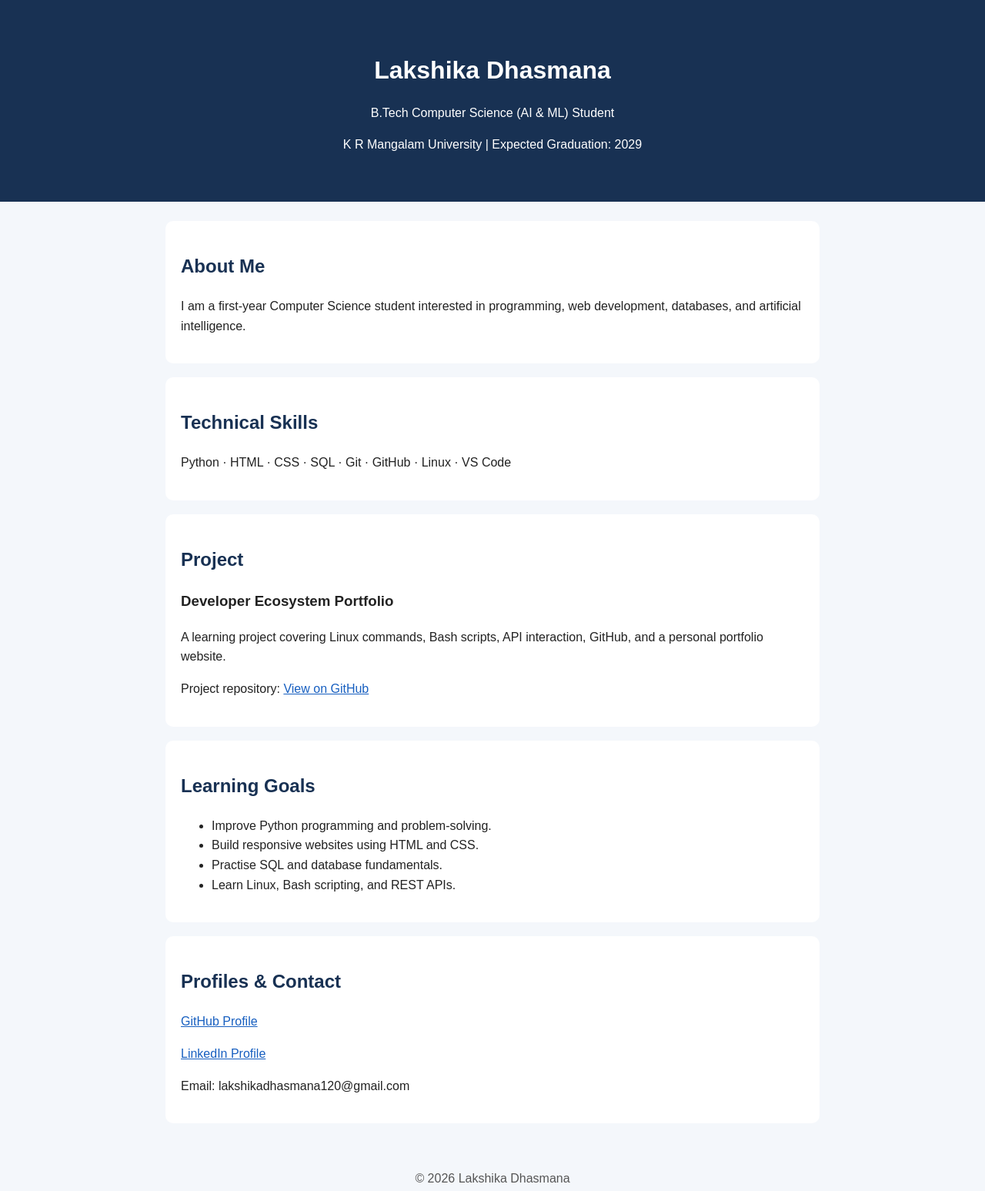
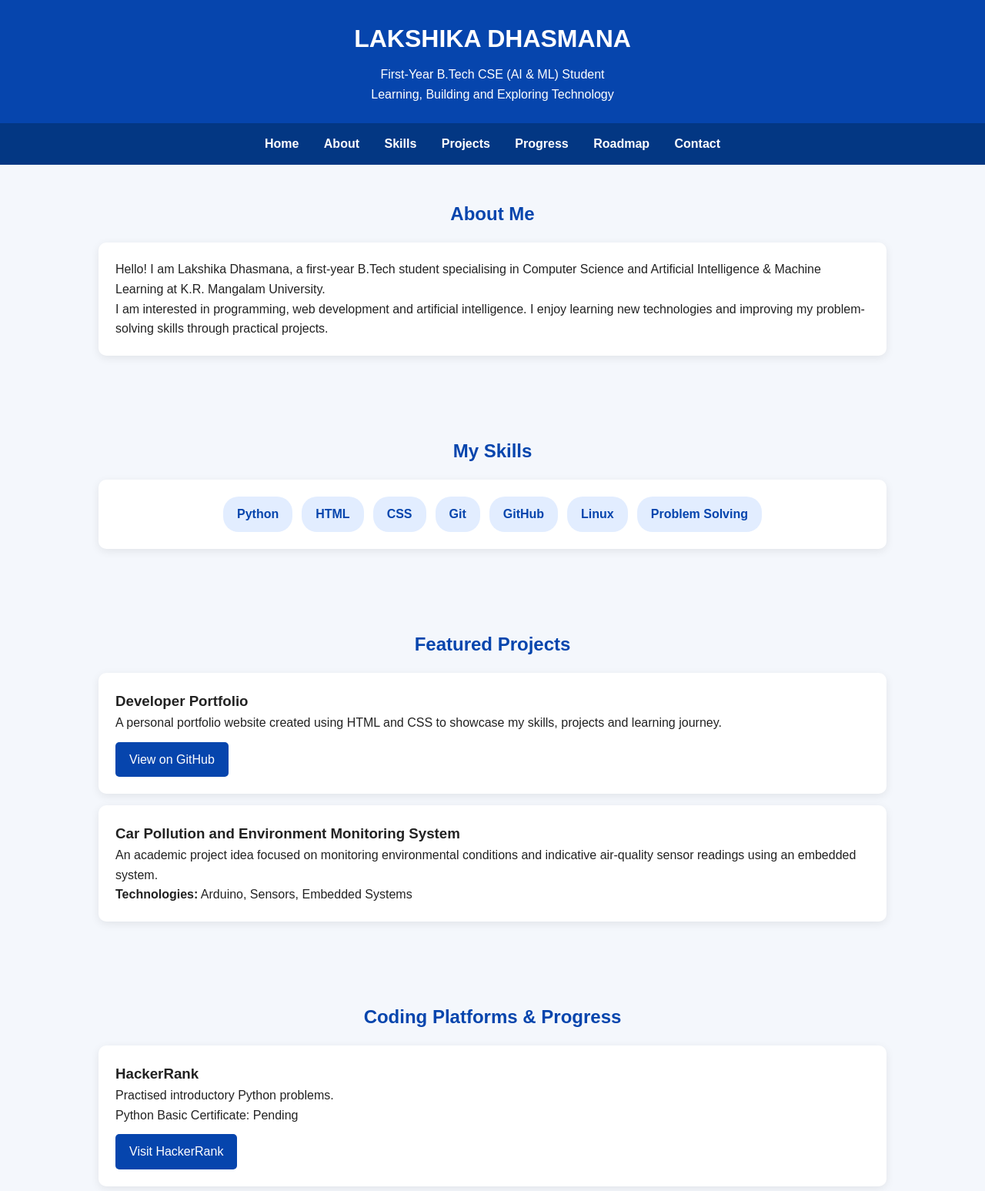
Before and after one commit to lakshika67/DeveloperPortfolio, a plain HTML site: page index.html in a window 1280 px wide. Shown: the top 1547 px of the page at 77% size. Drawn offline with Linux system fonts and the light colour scheme.

Commit message:
feat: update developer portfolio website

```diff
--- a/index.html
+++ b/index.html
@@ -1,93 +1,268 @@
+
 <!DOCTYPE html>
 <html lang="en">
 <head>
     <meta charset="UTF-8">
     <meta name="viewport" content="width=device-width, initial-scale=1.0">
     <title>Lakshika Dhasmana | Developer Portfolio</title>
+
     <style>
+        * {
+            margin: 0;
+            padding: 0;
+            box-sizing: border-box;
+            scroll-behavior: smooth;
+        }
+
         body {
-      margin: 0;
             font-family: Arial, sans-serif;
-      background: #f4f7fb;
+            background: #f4f7fc;
             color: #222;
             line-height: 1.6;
         }
+
         header {
-      background: #183153;
+            background: #0645ad;
+            color: white;
+            padding: 25px 8%;
+            text-align: center;
+        }
+
+        header h1 {
+            font-size: 32px;
+            margin-bottom: 8px;
+        }
+
+        nav {
+            background: #033783;
+            padding: 14px;
+            text-align: center;
+            position: sticky;
+            top: 0;
+            z-index: 10;
+        }
+
+        nav a {
+            color: white;
+            text-decoration: none;
+            margin: 0 14px;
+            font-weight: bold;
+        }
+
+        nav a:hover {
+            color: #b9d5ff;
+        }
+
+        section {
+            padding: 45px 10%;
+            scroll-margin-top: 65px;
+        }
+
+        h2 {
+            color: #0645ad;
+            margin-bottom: 18px;
+            text-align: center;
+        }
+
+        .card {
+            background: white;
+            padding: 22px;
+            margin: 15px 0;
+            border-radius: 10px;
+            box-shadow: 0 3px 12px rgba(0,0,0,0.08);
+        }
+
+        .skills {
+            display: flex;
+            flex-wrap: wrap;
+            gap: 12px;
+            justify-content: center;
+        }
+
+        .skills span {
+            background: #e2edff;
+            color: #0645ad;
+            padding: 10px 18px;
+            border-radius: 20px;
+            font-weight: bold;
+        }
+
+        .button {
+            display: inline-block;
+            background: #0645ad;
+            color: white;
+            padding: 10px 18px;
+            margin-top: 12px;
+            border-radius: 5px;
+            text-decoration: none;
+        }
+
+        .button:hover {
+            background: #033783;
+        }
+
+        footer {
+            background: #033783;
             color: white;
             text-align: center;
-      padding: 45px 20px;
+            padding: 20px;
         }
-    header h1 { margin-bottom: 5px; }
-    main {
-      max-width: 850px;
-      margin: 25px auto;
-      padding: 0 18px;
+
+        a {
+            color: #0645ad;
         }
-    section {
-      background: white;
-      padding: 20px;
-      margin-bottom: 18px;
-      border-radius: 10px;
-    }
-    h2 { color: #183153; }
-    a { color: #175fc0; }
-    footer {
-      text-align: center;
-      padding: 18px;
-      color: #555;
+
+        footer a {
+            color: white;
         }
     </style>
 </head>
+
 <body>
-  <header>
-    <h1>Lakshika Dhasmana</h1>
-    <p>B.Tech Computer Science (AI &amp; ML) Student</p>
-    <p>K R Mangalam University | Expected Graduation: 2029</p>
+
+    <header id="home">
+        <h1>LAKSHIKA DHASMANA</h1>
+        <p>First-Year B.Tech CSE (AI & ML) Student</p>
+        <p>Learning, Building and Exploring Technology</p>
     </header>
 
-  <main>
-    <section>
+    <nav>
+        <a href="#home">Home</a>
+        <a href="#about">About</a>
+        <a href="#skills">Skills</a>
+        <a href="#projects">Projects</a>
+        <a href="#progress">Progress</a>
+        <a href="#roadmap">Roadmap</a>
+        <a href="#contact">Contact</a>
+    </nav>
+
+    <section id="about">
         <h2>About Me</h2>
-      <p>I am a first-year Computer Science student interested in programming,
-      web development, databases, and artificial intelligence.</p>
+        <div class="card">
+            <p>
+                Hello! I am Lakshika Dhasmana, a first-year B.Tech student
+                specialising in Computer Science and Artificial Intelligence
+                & Machine Learning at K.R. Mangalam University.
+            </p>
+            <p>
+                I am interested in programming, web development and
+                artificial intelligence. I enjoy learning new technologies
+                and improving my problem-solving skills through practical projects.
+            </p>
+        </div>
     </section>
 
-    <section>
-      <h2>Technical Skills</h2>
-      <p>Python · HTML · CSS · SQL · Git · GitHub · Linux · VS Code</p>
+    <section id="skills">
+        <h2>My Skills</h2>
+        <div class="card">
+            <div class="skills">
+                <span>Python</span>
+                <span>HTML</span>
+                <span>CSS</span>
+                <span>Git</span>
+                <span>GitHub</span>
+                <span>Linux</span>
+                <span>Problem Solving</span>
+            </div>
+        </div>
     </section>
 
-    <section>
-      <h2>Project</h2>
-      <h3>Developer Ecosystem Portfolio</h3>
-      <p>A learning project covering Linux commands, Bash scripts, API interaction,
-      GitHub, and a personal portfolio website.</p>
-      <p>Project repository:
-        <a href="https://github.com/lakshika67/DeveloperPortfolio">View on GitHub</a>
+    <section id="projects">
+        <h2>Featured Projects</h2>
+
+        <div class="card">
+            <h3>Developer Portfolio</h3>
+            <p>
+                A personal portfolio website created using HTML and CSS
+                to showcase my skills, projects and learning journey.
             </p>
+            <a class="button"
+               href="https://github.com/lakshika67/DeveloperPortfolio"
+               target="_blank">View on GitHub</a>
+        </div>
+
+        <div class="card">
+            <h3>Car Pollution and Environment Monitoring System</h3>
+            <p>
+                An academic project idea focused on monitoring environmental
+                conditions and indicative air-quality sensor readings using
+                an embedded system.
+            </p>
+            <p><strong>Technologies:</strong> Arduino, Sensors, Embedded Systems</p>
+        </div>
     </section>
 
-    <section>
-      <h2>Learning Goals</h2>
+    <section id="progress">
+        <h2>Coding Platforms & Progress</h2>
+
+        <div class="card">
+            <h3>HackerRank</h3>
+            <p>Practised introductory Python problems.</p>
+            <p>Python Basic Certificate: Pending</p>
+            <a class="button" href="https://www.hackerrank.com/"
+               target="_blank">Visit HackerRank</a>
+        </div>
+
+        <div class="card">
+            <h3>LeetCode</h3>
+            <p>Practised beginner-level coding problems:</p>
             <ul>
-        <li>Improve Python programming and problem-solving.</li>
-        <li>Build responsive websites using HTML and CSS.</li>
-        <li>Practise SQL and database fundamentals.</li>
-        <li>Learn Linux, Bash scripting, and REST APIs.</li>
+                <li>Two Sum</li>
+                <li>Palindrome Number</li>
             </ul>
+            <a class="button" href="https://leetcode.com/"
+               target="_blank">Visit LeetCode</a>
+        </div>
+
+        <div class="card">
+            <h3>Learning Progress</h3>
+            <p>Regularly practising programming, Git, Linux and web development.</p>
+            <a class="button"
+               href="PROGRESS.md" target="_blank">View Progress Tracker</a>
+        </div>
     </section>
 
-    <section>
-      <h2>Profiles &amp; Contact</h2>
-      <p><a href="https://github.com/lakshika67">GitHub Profile</a></p>
-      <p><a href="https://linkedin.com/in/lakshika-dhasmana-5a5534431">LinkedIn Profile</a></p>
-      <p>Email: lakshikadhasmana120@gmail.com</p>
+    <section id="roadmap">
+        <h2>My Learning Roadmap</h2>
+
+        <div class="card">
+            <h3>Current Focus</h3>
+            <ul>
+                <li>Strengthening Python programming fundamentals.</li>
+                <li>Learning Data Structures and Algorithms.</li>
+                <li>Improving HTML and CSS skills.</li>
+                <li>Practising problem-solving on coding platforms.</li>
+                <li>Exploring Artificial Intelligence and Machine Learning.</li>
+            </ul>
+
+            <a class="button"
+               href="LEARNING_ROADMAP.md" target="_blank">
+               View Complete Learning Roadmap
+            </a>
+        </div>
     </section>
-  </main>
+
+    <section id="contact">
+        <h2>Contact Me</h2>
+
+        <div class="card">
+            <p><strong>Name:</strong> Lakshika Dhasmana</p>
+            <p><strong>GitHub:</strong>
+                <a href="https://github.com/lakshika67" target="_blank">
+                    github.com/lakshika67
+                </a>
+            </p>
+            <p><strong>Portfolio Repository:</strong>
+                <a href="https://github.com/lakshika67/DeveloperPortfolio"
+                   target="_blank">DeveloperPortfolio</a>
+            </p>
+        </div>
+    </section>
 
     <footer>
-    <p>© 2026 Lakshika Dhasmana</p>
+        <p>© 2026 Lakshika Dhasmana | Developer Portfolio</p>
+        <p>Learning Today, Building Tomorrow.</p>
     </footer>
+
 </body>
 </html>
```
Lines whose indentation alone changed are shown as unchanged.
